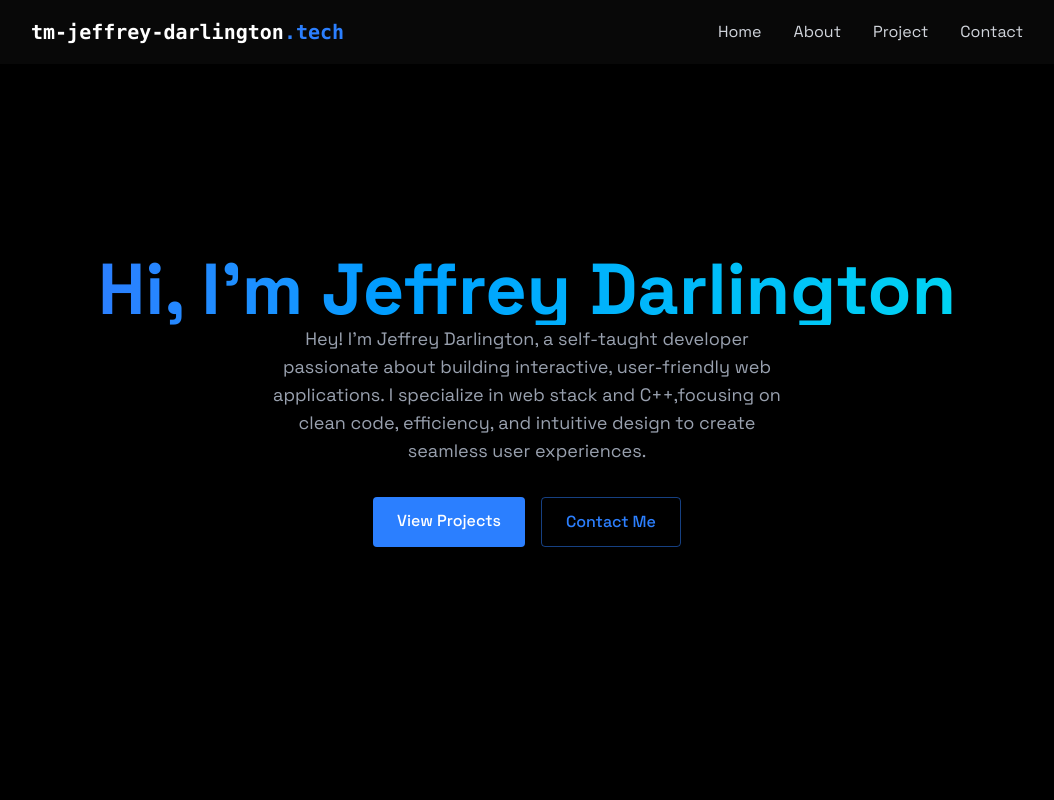
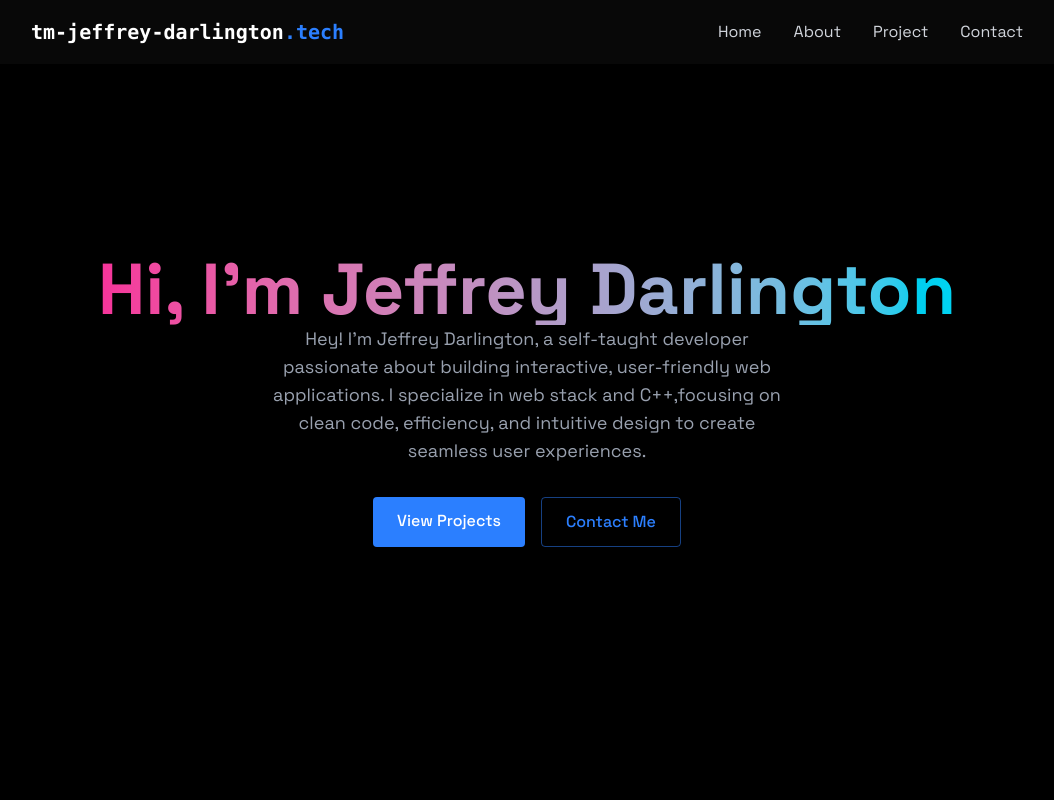
Before and after one commit to jeffreydarlington/jeffreyDarlington-Portofolio, a React (Vite) app: page / in a window 1280 px wide. Shown: the top 800 px of the page, without its empty margins (113-1167 px from the left). Built offline with nearby package versions, Linux system fonts and the light colour scheme; a web font is replaced by a local one.

Commit message:
Deploy to docs folder

```diff
--- a/src/components/sections/Home.jsx
+++ b/src/components/sections/Home.jsx
@@ -6,7 +6,7 @@
         >
             <RevealOnScroll>
             <div className="text-center z-10 px-4">
-                <h1 className="text-5xl md:text-7xl font-bold mb6 bg-gradient-to-r from-blue-500 to-cyan-400 bg-clip-text text-transparent leading-right"
+                <h1 className="text-5xl md:text-7xl font-bold mb6 bg-gradient-to-r from-pink-500 to-cyan-400 bg-clip-text text-transparent leading-right"
                 >Hi, I'm Jeffrey Darlington
                 </h1>
 
```
